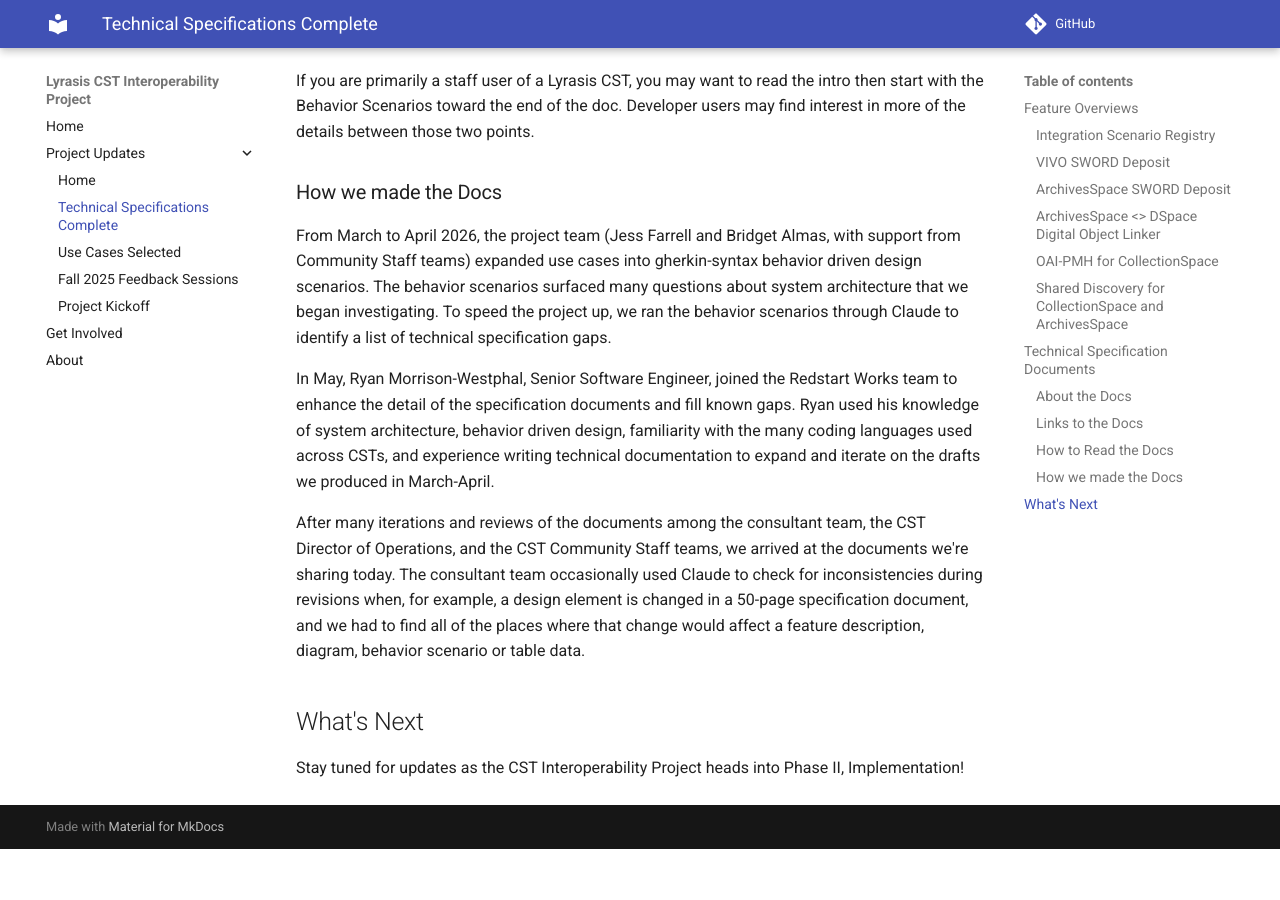
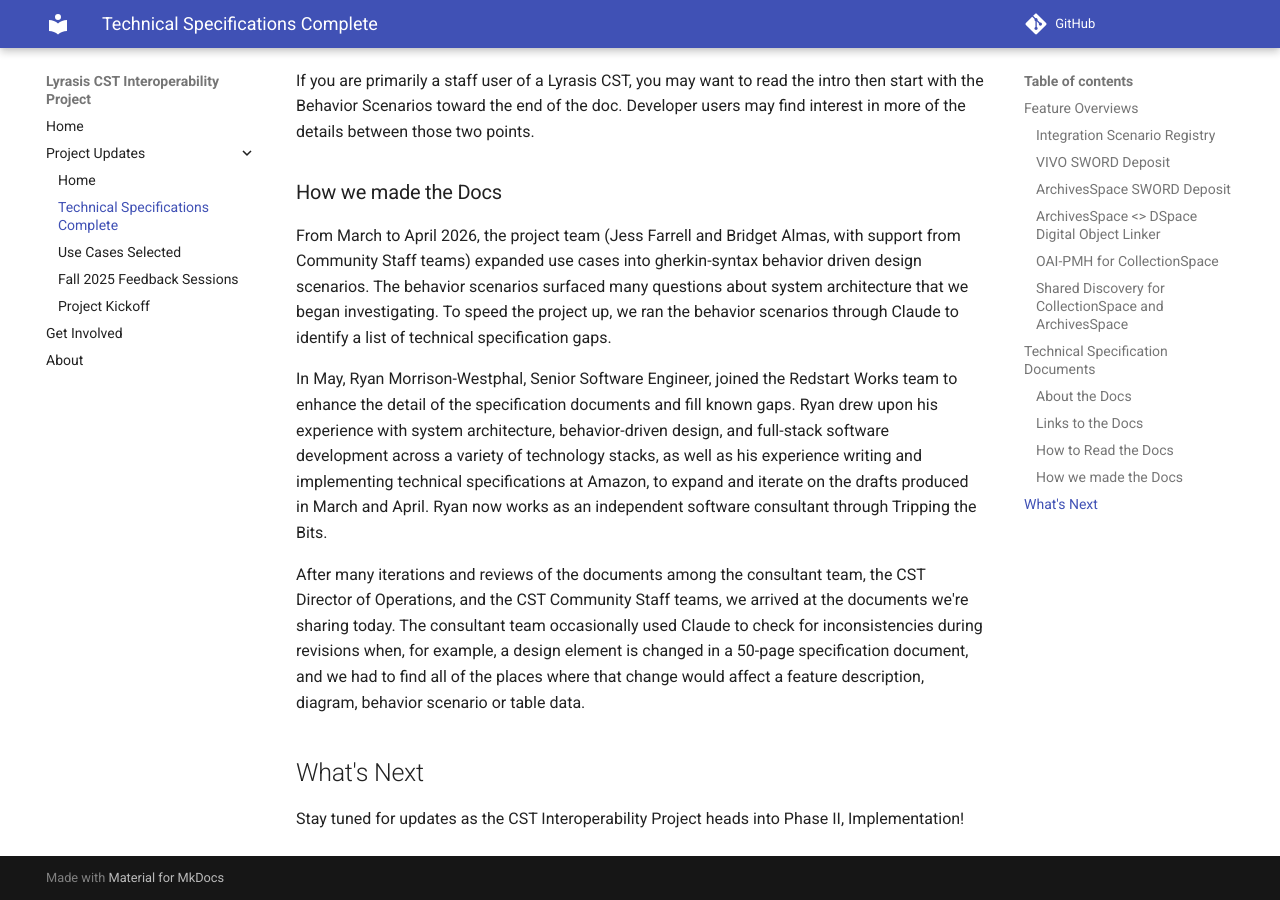
Before and after one commit to lyrasisorghome/InteroperabilityProject, an MkDocs documentation site: the page built from docs/Project Updates/2026-9-03-projectupdate.md, in a window 1280 px wide and 900 px high, scrolled down 4168 px. Built offline with MkDocs 1.6.1 and Material for MkDocs 9.7.7, drawn with Linux system fonts in a browser that asks for light colours; comment, search, counter and statistics services are not loaded; before the commit the page ends 5017 px from its top, so only the background shows below that.

Commit message:
update ryan contrib

```diff
--- a/docs/Project Updates/2026-9-03-projectupdate.md
+++ b/docs/Project Updates/2026-9-03-projectupdate.md
@@ -94,7 +94,7 @@ If you are primarily a staff user of a Lyrasis CST, you may want to read the int
 ### How we made the Docs
 From March to April 2026, the project team (Jess Farrell and Bridget Almas, with support from Community Staff teams) expanded use cases into gherkin-syntax behavior driven design scenarios. The behavior scenarios surfaced many questions about system architecture that we began investigating. To speed the project up, we ran the behavior scenarios through Claude to identify a list of technical specification gaps.
 
-In May, Ryan Morrison-Westphal, Senior Software Engineer, joined the Redstart Works team to enhance the detail of the specification documents and fill known gaps. Ryan used his knowledge of system architecture, behavior driven design, familiarity with the many coding languages used across CSTs, and experience writing technical documentation to expand and iterate on the drafts we produced in March-April.
+In May, Ryan Morrison-Westphal, Senior Software Engineer, joined the Redstart Works team to enhance the detail of the specification documents and fill known gaps. Ryan drew upon his experience with system architecture, behavior-driven design, and full-stack software development across a variety of technology stacks, as well as his experience writing and implementing technical specifications at Amazon, to expand and iterate on the drafts produced in March and April. Ryan now works as an independent software consultant through Tripping the Bits.
 
 After many iterations and reviews of the documents among the consultant team, the CST Director of Operations, and the CST Community Staff teams, we arrived at the documents we're sharing today. The consultant team occasionally used Claude to check for inconsistencies during revisions when, for example, a design element is changed in a 50-page specification document, and we had to find all of the places where that change would affect a feature description, diagram, behavior scenario or table data.
 
```
